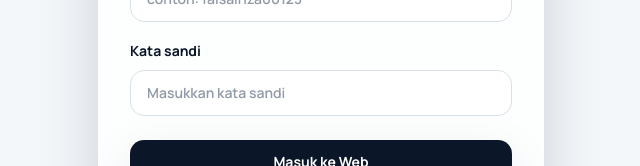
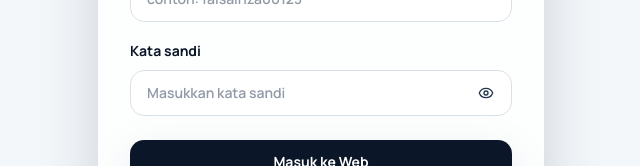
Before and after one commit to voixera/sinyalkita, a Next.js app in the folder client/: page /login in a window 1280 px wide. Shown: the part 423-589 px from the top of the page, without its empty margins (319-959 px from the left). Built offline with nearby package versions, Linux system fonts and the light colour scheme; no server answers.

Commit message:
Add login password visibility toggle

```diff
--- a/client/app/login/login-page.tsx
+++ b/client/app/login/login-page.tsx
@@ -1,7 +1,7 @@
 "use client";
 
 import { motion } from "framer-motion";
-import { LockKeyhole } from "lucide-react";
+import { Eye, EyeOff, LockKeyhole } from "lucide-react";
 import Image from "next/image";
 import Link from "next/link";
 import { FormEvent, useState } from "react";
@@ -14,6 +14,7 @@ export default function LoginPage() {
   const { showToast } = useToast();
   const [loginId, setLoginId] = useState("");
   const [password, setPassword] = useState("");
+  const [showPassword, setShowPassword] = useState(false);
   const [error, setError] = useState("");
   const [loading, setLoading] = useState(false);
 
@@ -74,16 +75,26 @@ export default function LoginPage() {
           <label className="mt-5 block text-sm font-bold text-ink" htmlFor="password">
             Kata sandi
           </label>
+          <div className="relative mt-2">
             <input
               id="password"
-            type="password"
+              type={showPassword ? "text" : "password"}
               value={password}
               onChange={(event) => setPassword(event.target.value)}
-            className="mt-2 w-full rounded-xl border-line bg-white px-4 py-3 text-sm font-semibold text-ink placeholder:text-ink-soft/50"
+              className="w-full rounded-xl border-line bg-white px-4 py-3 pr-12 text-sm font-semibold text-ink placeholder:text-ink-soft/50"
               placeholder="Masukkan kata sandi"
               autoComplete="current-password"
               required
             />
+            <button
+              type="button"
+              onClick={() => setShowPassword((current) => !current)}
+              className="absolute right-2 top-1/2 grid h-9 w-9 -translate-y-1/2 place-items-center rounded-lg text-ink-soft hover:bg-mist hover:text-ink"
+              aria-label={showPassword ? "Sembunyikan kata sandi" : "Tampilkan kata sandi"}
+            >
+              {showPassword ? <EyeOff className="h-4 w-4" /> : <Eye className="h-4 w-4" />}
+            </button>
+          </div>
 
           {error ? (
             <div className="mt-4 rounded-xl border border-danger/15 bg-danger-soft px-4 py-3 text-sm font-semibold text-danger">
```
Lines whose indentation alone changed are shown as unchanged.
